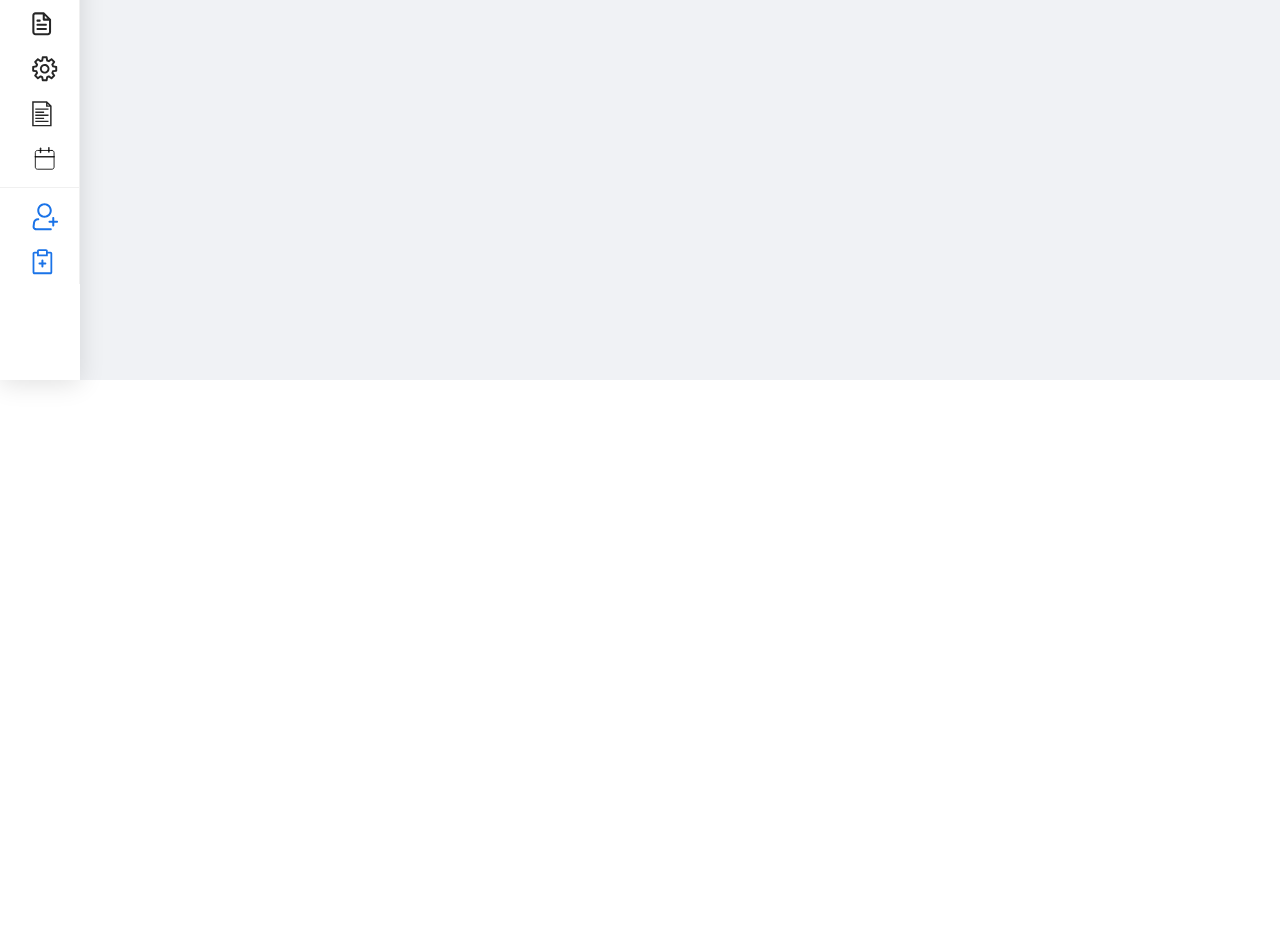
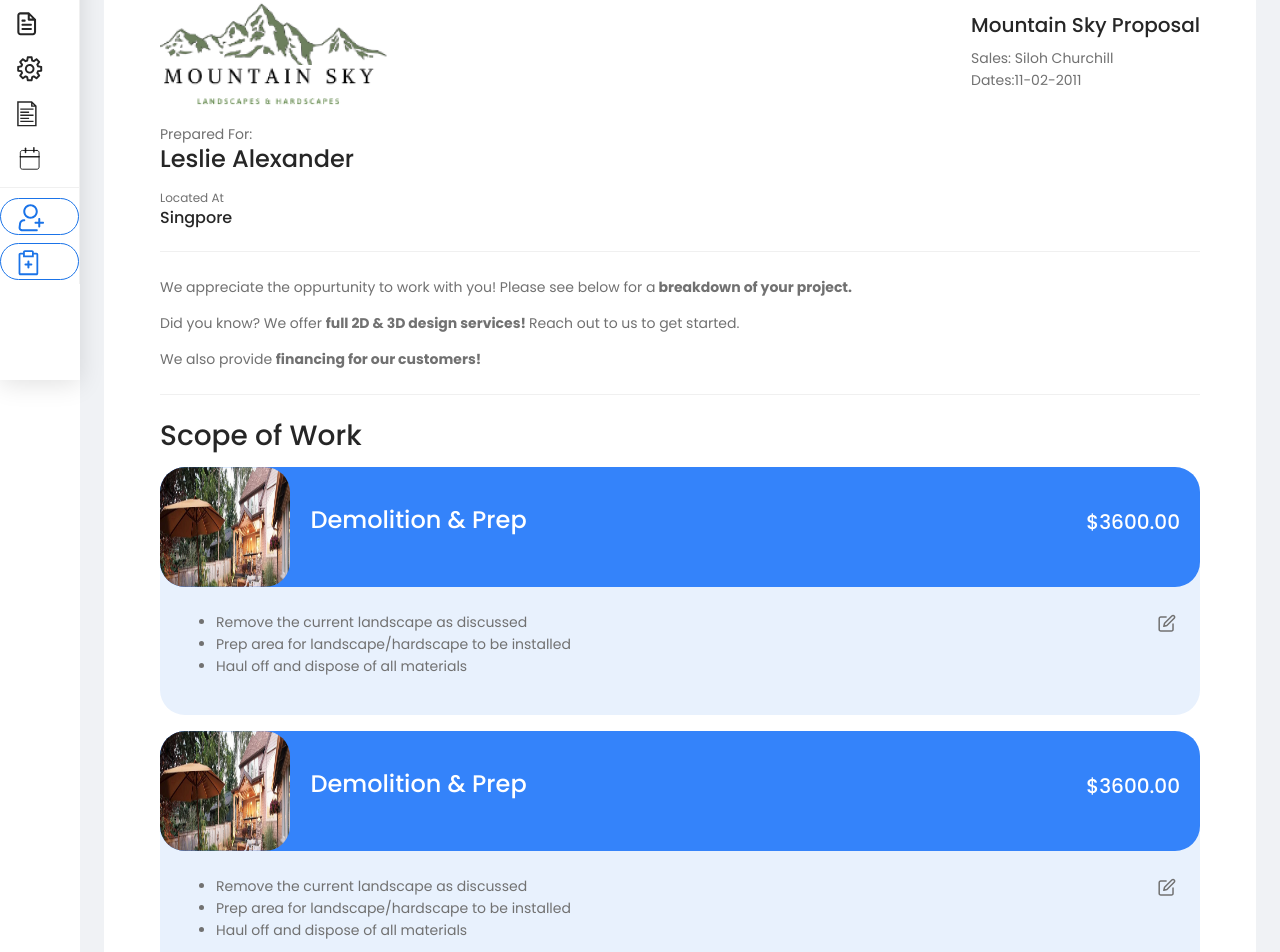
Before and after one commit to Superior-CS-Group/FrontEnd, a React (Create React App) app: page /estimate-preview in a window 1280 px wide. Shown: the part 420-1372 px from the top of the page. Before the commit the page ends 800 px from the top, so only its background shows below. Built offline with nearby package versions, Linux system fonts and the light colour scheme.

Commit message:
estimate-preview page

```diff
--- a/src/App.css
+++ b/src/App.css
@@ -375,6 +375,7 @@ ul.ant-menu.ant-menu-root.ant-menu-vertical.ant-menu-light.ant-siderbar-menu.ant
   li {
   line-height: 37px;
   height: 37px;
+  padding: 0 17px;
 }
 
 .slide-shadow {
@@ -389,7 +390,9 @@ ul.ant-menu.ant-menu-root.ant-menu-vertical.ant-menu-light.ant-siderbar-menu.ant
 .view-tabs {
   background: #1a73e8;
   box-shadow: 0px 1.9693px 39.3859px rgba(0, 0, 0, 0.05);
-  border-radius: 5.90789px 6px 0px 6px;
+  /* border-radius: 5.90789px 6px 0px 6px; */
+  border-top-left-radius: 25px;
+  border-top-right-radius: 20px;
 }
 
 .view-tabs ul {
@@ -411,10 +414,10 @@ ul.ant-menu.ant-menu-root.ant-menu-vertical.ant-menu-light.ant-siderbar-menu.ant
 .view-tabs ul li.active {
   background: #fff;
   color: #1a73e8;
-  border-radius: 5px 5px 5px 0px;
+  border-radius: 25px 25px 5px 0px;
 }
 .card-shadow {
-  border-radius: 0px 9px 9px 9px;
+  border-radius: 0px 25px 25px 25px;
   background: #fff;
   position: relative;
   z-index: 1;
@@ -1441,3 +1444,52 @@ input[type="tel"] {
   border: none;
   background-color: transparent;
 }
+.ant-siderbar-menu li.sidebar-btn {
+  border-radius: 20px !important;
+  border: 1px solid #1a73e8;
+  text-align: center;
+}
+/*----------------------Estimate preview css------------*/
+.estimateImg {
+  width: 100%;
+}
+.estimate-preview-detail {
+  padding: 10px 40px;
+}
+.estiamte-preview-head {
+  display: flex;
+  align-items: center;
+  justify-content: space-between;
+}
+.text-right-estimate-header p {
+  margin: 0;
+}
+.work-scope-top-left .work-scope-img {
+  width: 150px;
+  height: 120px;
+  border-radius: 25px;
+}
+
+.work-scope-div {
+  background-color: #3483fa;
+  border-radius: 25px;
+  display: flex;
+  width: 100%;
+}
+
+.work-scope-top-right {
+  width: 100%;
+  display: flex;
+  align-items: center;
+  justify-content: space-between;
+  padding: 0 20px;
+}
+.work-scope-top-right h4,
+.work-scope-top-right h5 {
+  color: #fff;
+}
+
+.work-scope-div-main{
+  background-color: #e8f1fd;
+  border-radius: 25px;
+}
--- /dev/null
+++ b/src/components/estimates/estimatepreview.component.jsx
@@ -0,0 +1,96 @@
+import React from "react";
+import PreviewBanner from "../../../src/images/estimate-banner.png";
+import MountSky from "../../../src/images/mount-sky.png";
+import { Divider, Button } from "antd";
+import { edit } from "../../utils/svg.file";
+
+export default function EstimatePreview() {
+  return (
+    <>
+      <div className="card-shadow p-3" style={{ borderRadius: "25px" }}>
+        <img src={PreviewBanner} className="estimateImg" />
+        <div className="estimate-preview-detail">
+          <div className="estiamte-preview-head">
+            <img src={MountSky} />
+            <div className="text-right-estimate-header">
+              <h5>Mountain Sky Proposal</h5>
+              <span>Sales: Siloh Churchill </span>
+              <br></br>
+              <span>Dates:11-02-2011</span>
+            </div>
+          </div>
+          <div className="text-right-estimate-header mt-3">
+            <p>Prepared For:</p>
+            <h4>Leslie Alexander</h4>
+            <span style={{ fontSize: "12px" }}>Located At</span>
+            <br></br>
+            <h6>Singpore</h6>
+          </div>
+          <Divider />
+          <div className="mt-3 mb-3">
+            <p>
+              We appreciate the oppurtunity to work with you! Please see below
+              for a<b> breakdown of your project.</b>
+            </p>
+            <p>
+              {" "}
+              Did you know? We offer <b>full 2D & 3D design services! </b>Reach
+              out to us to get started.
+            </p>
+            <p>
+              {" "}
+              We also provide <b>financing for our customers!</b>
+            </p>
+          </div>
+          <Divider />
+          <div className="mt-3 mb-3">
+            <h3>Scope of Work</h3>
+            <div className="work-scope-div-main mt-2 mb-3">
+              <div className="work-scope-div">
+                <div className="work-scope-top-left">
+                  <img src={PreviewBanner} className="work-scope-img" />
+                </div>
+                <div className="work-scope-top-right">
+                  <h4>Demolition & Prep</h4>
+                  <h5>$3600.00</h5>
+                </div>
+              </div>
+              <div className="d-lg-flex justify-content-between p-4 ">
+                <ul className="work-scope-list">
+                  <li>Remove the current landscape as discussed</li>
+                  <li>Prep area for landscape/hardscape to be installed</li>
+                  <li>Haul off and dispose of all materials</li>
+                </ul>
+                <span>{edit}</span>
+              </div>
+            </div>
+            <div className="work-scope-div-main mt-2 mb-3">
+              <div className="work-scope-div">
+                <div className="work-scope-top-left">
+                  <img src={PreviewBanner} className="work-scope-img" />
+                </div>
+                <div className="work-scope-top-right">
+                  <h4>Demolition & Prep</h4>
+                  <h5>$3600.00</h5>
+                </div>
+              </div>
+              <div className="d-lg-flex justify-content-between p-4 ">
+                <ul className="work-scope-list">
+                  <li>Remove the current landscape as discussed</li>
+                  <li>Prep area for landscape/hardscape to be installed</li>
+                  <li>Haul off and dispose of all materials</li>
+                </ul>
+                <span>{edit}</span>
+              </div>
+            </div>
+          </div>
+        </div>
+        <div className="text-right">
+          <Button type="primary" shape="round">
+            Send to Customer
+          </Button>
+        </div>
+      </div>
+    </>
+  );
+}
--- a/src/components/estimates/estimates.components.jsx
+++ b/src/components/estimates/estimates.components.jsx
@@ -113,7 +113,7 @@ export default class MainEstimates extends Component {
         <Card
           bordered={false}
           className="shadow estimate-card mb-4"
-          style={{ borderRadius: "10px" }}
+          style={{ borderRadius: "25px" }}
           bodyStyle={{ padding: "0px" }}
         >
           <div className="view-tabs">
@@ -134,7 +134,7 @@ export default class MainEstimates extends Component {
               >
                 <img src={fillter} className="me-3" alt="" /> Filter and Sort
               </span>
-              <span className="inline-block me-4">
+              {/* <span className="inline-block me-4">
                 <Select
                   defaultValue="Filter"
                   style={{ width: 150 }}
@@ -145,7 +145,7 @@ export default class MainEstimates extends Component {
 
                   <Option value="Yiminghe">yiminghe</Option>
                 </Select>
-              </span>
+              </span> */}
               <span className="ant-blue-plus">
                 <PlusCircleOutlined
                   style={{ fontSize: "18px" }}
@@ -173,10 +173,16 @@ export default class MainEstimates extends Component {
                   onChange={handleChange}
                   style={{ width: "300px" }}
                 >
-                  <Option value="jack"><Link to="/view-email">Export to Email</Link></Option>
-                  <Option value="lucy"><Link to="/view-email">Export to Text</Link></Option>
+                  <Option value="jack">
+                    <Link to="/view-email">Export to Email</Link>
+                  </Option>
+                  <Option value="lucy">
+                    <Link to="/view-email">Export to Text</Link>
+                  </Option>
 
-                  <Option value="Yiminghe"><Link to="/view-email">Export to Excell</Link></Option>
+                  <Option value="Yiminghe">
+                    <Link to="/view-email">Export to Excell</Link>
+                  </Option>
                 </Select>
                 <div className="text-end mt-3">
                   <Button
--- a/src/components/estimates/table.component.jsx
+++ b/src/components/estimates/table.component.jsx
@@ -56,7 +56,7 @@ export default class TableData extends Component {
           render: () => (
             <>
               <Button danger className="ant-danger-button me-3">
-                <span className="me-2">{Datel}</span>{" "}
+                <span className="me-2">{Datel}</span>
                 <span className="align-text">Delete</span>
               </Button>
               <Button className="ant-edit-button " onClick={this.showModal}>
--- a/src/components/navbar/DashboardNavbar.js
+++ b/src/components/navbar/DashboardNavbar.js
@@ -80,10 +80,10 @@ export default class DashboardNavbar extends Component {
             <NavLink to="/calendar">Calendar</NavLink>
           </Menu.Item>
           <Divider style={{ margin: "10px 0px" }} />
-          <Menu.Item key="13" icon={lead} className="no-color">
+          <Menu.Item key="13" icon={lead} className="no-color sidebar-btn">
             <NavLink to="/customer-lead">New Lead</NavLink>
           </Menu.Item>
-          <Menu.Item key="14" icon={add} className="no-color">
+          <Menu.Item key="14" icon={add} className="no-color sidebar-btn">
             <NavLink to="/add-task">Add Task</NavLink>
           </Menu.Item>
         </Menu>
--- a/src/utils/routes.js
+++ b/src/utils/routes.js
@@ -5,7 +5,7 @@ import Catalog from "../components/estimates/catalog.component";
 import AddEstimates from "../components/estimates/add.estimates.components";
 import EmailSend from "../components/email/email.component";
 import Tree from "../components/tree/tree.components";
-
+import EstimatePreview from "../components/estimates/estimatepreview.component";
 const routes = [
   {
     path: "/Catalog",
@@ -56,5 +56,11 @@ const routes = [
     name: "tree",
     component: <Tree />,
   },
+  {
+    path: "/estimate-preview",
+    exact: true,
+    name: "estimate-preview",
+    component: <EstimatePreview />,
+  },
 ];
 export default routes;
```
Also changed, not shown: src/images/estimate-banner.png (added), src/images/mount-sky.png (added).
